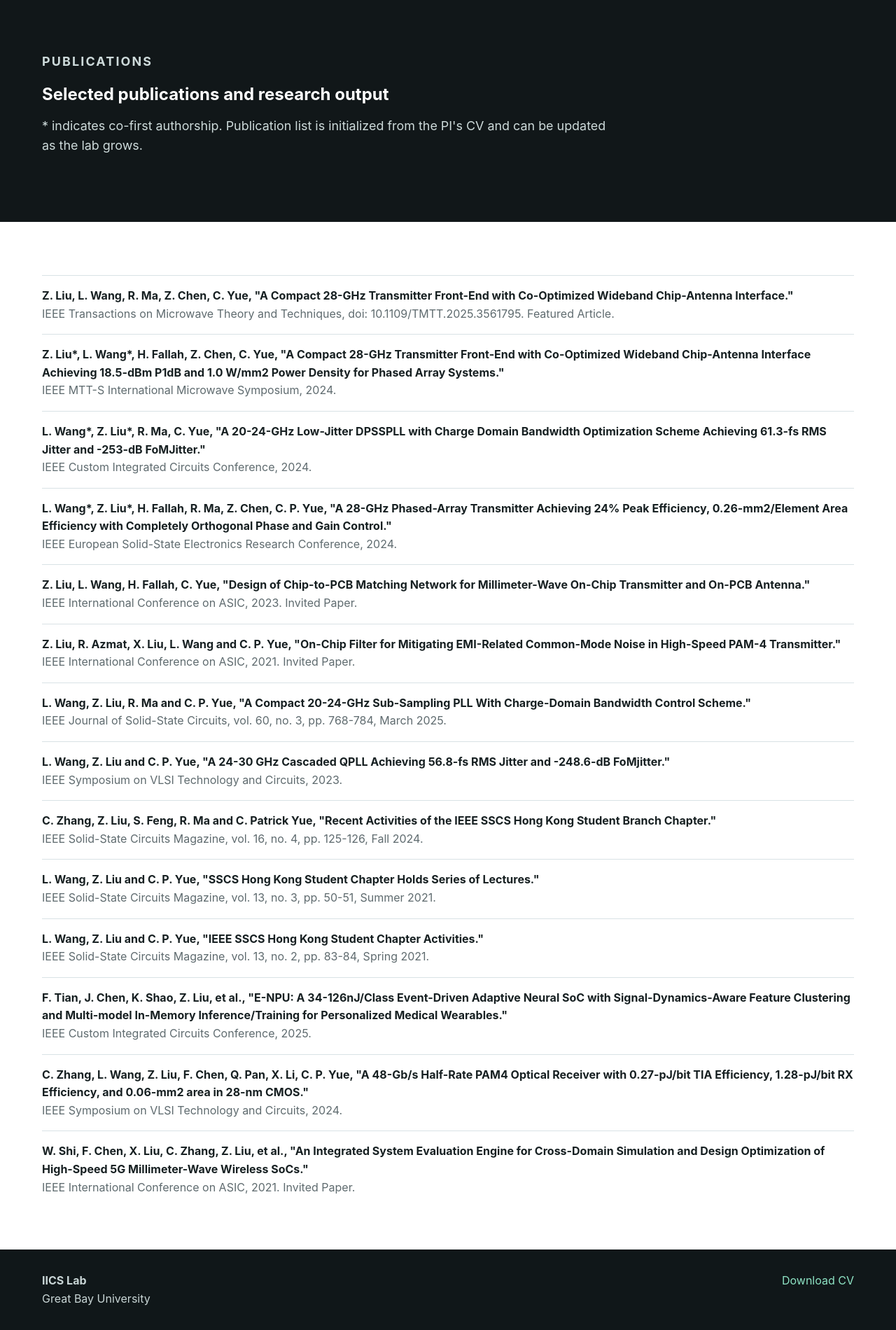
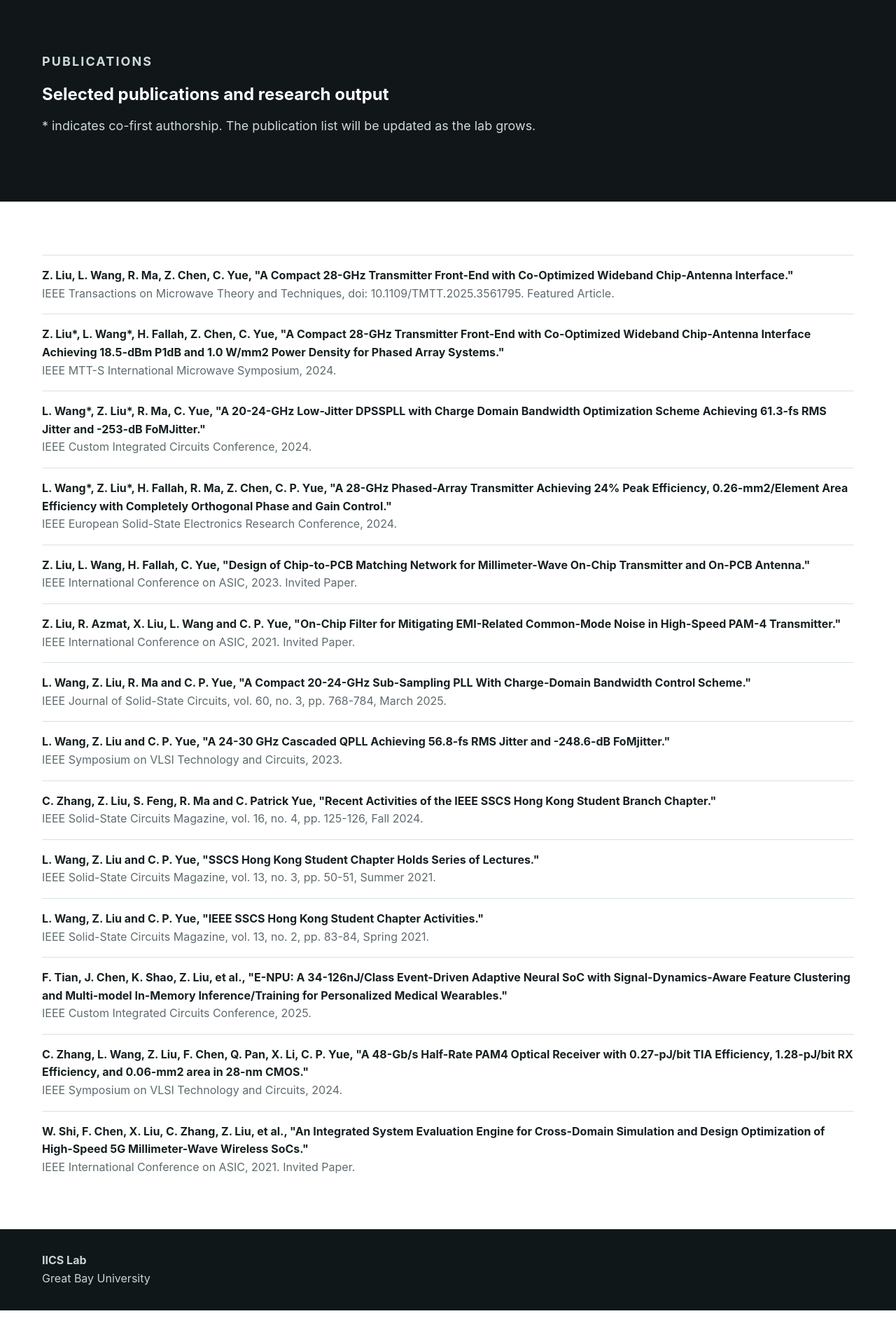
Before and after one commit to iics-lab/iics-lab.github.io, a plain HTML site: page publications.html in a window 1280 px wide. Shown: the part 77-1977 px from the top of the page at 70% size. After the commit the page ends 1949 px from the top, so only its background shows below. Drawn offline with Linux system fonts and the light colour scheme.

Commit message:
Remove public CV attachment

```diff
--- a/publications.html
+++ b/publications.html
@@ -29,7 +29,7 @@
       <div class="section-inner">
         <p class="eyebrow">Publications</p>
         <h1>Selected publications and research output</h1>
-        <p>* indicates co-first authorship. Publication list is initialized from the PI's CV and can be updated as the lab grows.</p>
+        <p>* indicates co-first authorship. The publication list will be updated as the lab grows.</p>
       </div>
     </section>
 
@@ -100,7 +100,6 @@
   <footer class="footer">
     <div class="footer-inner">
       <div><strong>IICS Lab</strong><br>Great Bay University</div>
-      <div><a href="assets/files/Zilu_Liu_CV.pdf">Download CV</a></div>
     </div>
   </footer>
 </body>
```
Also changed, not shown: index.html (+0 -1 lines), people.html (+0 -1 lines), 2 other files.
